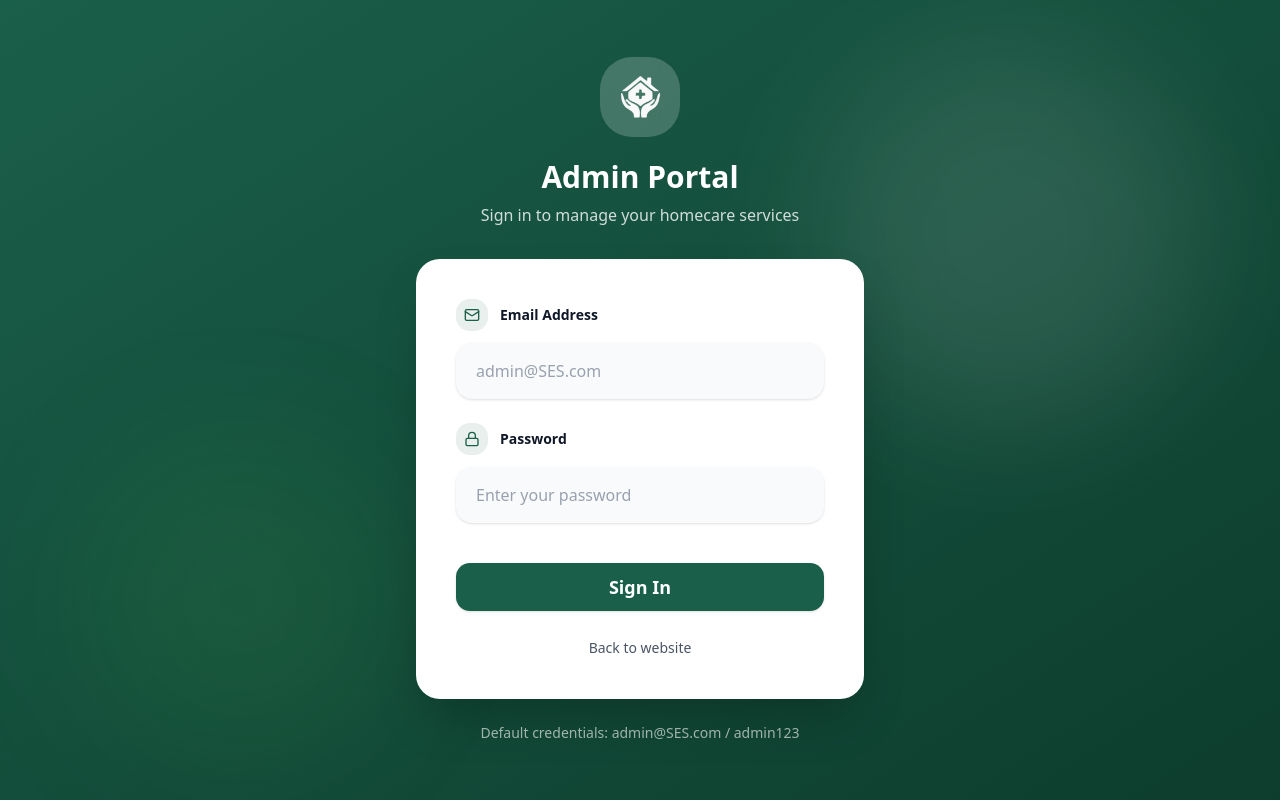
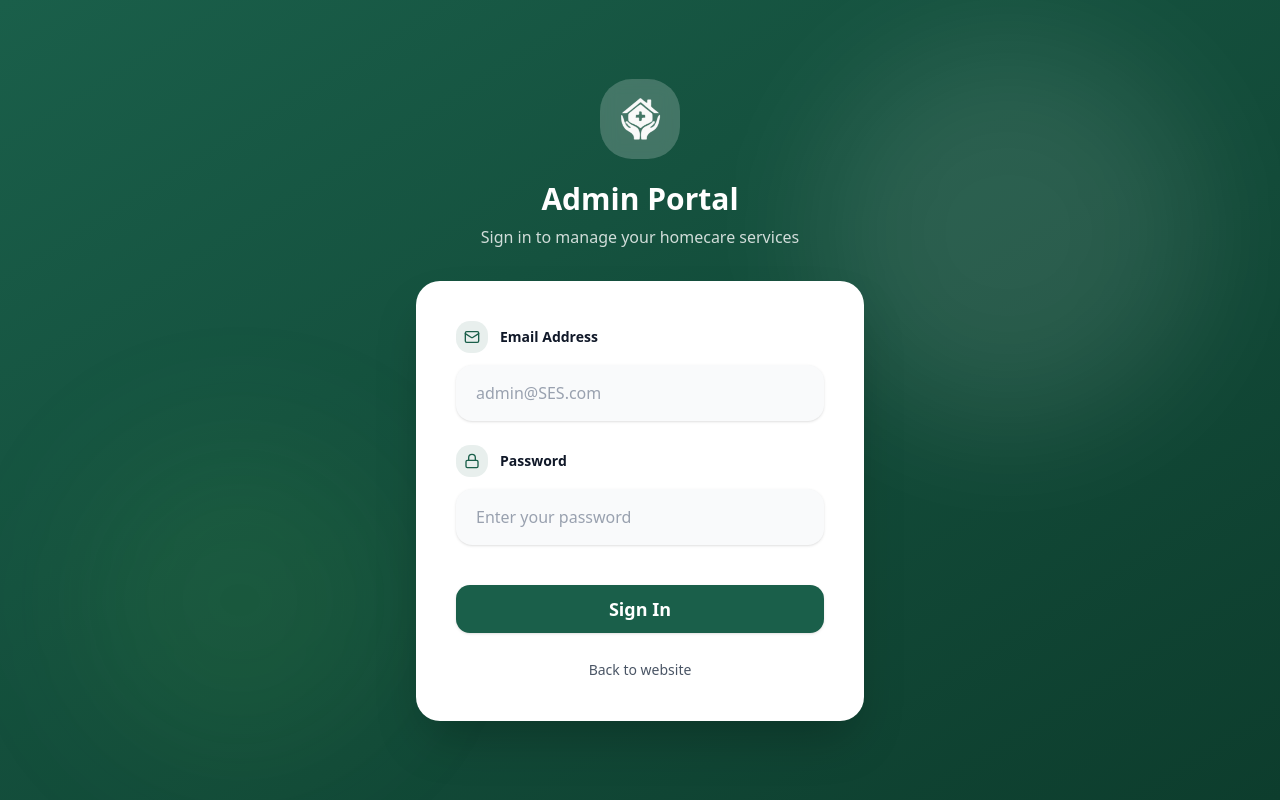
Before and after one commit to eaindome/SESI_CONSULTS, a SvelteKit app in the folder client/: page /admin/login in a window 1280 px wide. Built offline with nearby package versions, Linux system fonts and the light colour scheme.

Commit message:
update: hide admin credentials

```diff
--- a/client/src/routes/admin/login/+page.svelte
+++ b/client/src/routes/admin/login/+page.svelte
@@ -120,8 +120,8 @@
 		</div>
 
 		<!-- Footer note -->
-		<p class="text-center text-white/60 text-sm mt-6">
+		<!-- <p class="text-center text-white/60 text-sm mt-6">
 			Default credentials: admin@SES.com / admin123
-		</p>
+		</p> -->
 	</div>
 </div>
```
